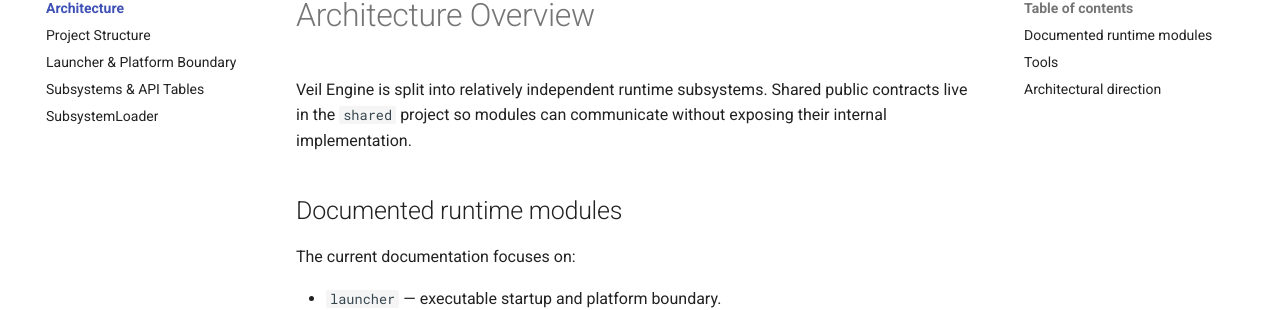
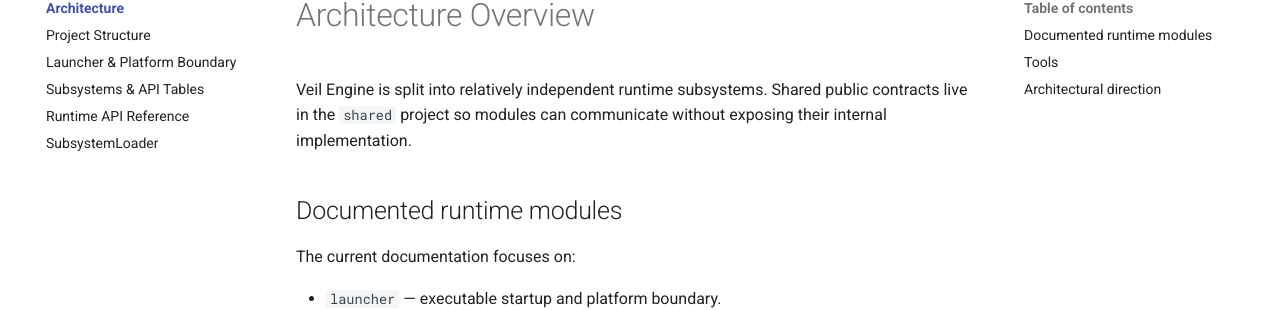
Before and after one commit to davidsendecki/VeilEngine-Doc, an MkDocs documentation site: the page built from docs/architecture/index.md, in a window 1280 px wide. Shown: the part 151-461 px from the top of the page. Built offline with MkDocs 1.6.1 and Material for MkDocs 9.7.7, drawn with Linux system fonts in a browser that asks for light colours; comment, search, counter and statistics services are not loaded.

Commit message:
Add runtime API reference to navigation

```diff
--- a/mkdocs.yml
+++ b/mkdocs.yml
@@ -44,6 +44,7 @@ nav:
       - Project Structure: architecture/project-structure.md
       - Launcher & Platform Boundary: architecture/launcher-platform.md
       - Subsystems & API Tables: architecture/subsystem-apis.md
+      - Runtime API Reference: architecture/runtime-apis.md
       - SubsystemLoader: architecture/subsystem-loader.md
   - Engine:
       - Overview: engine/index.md
```
